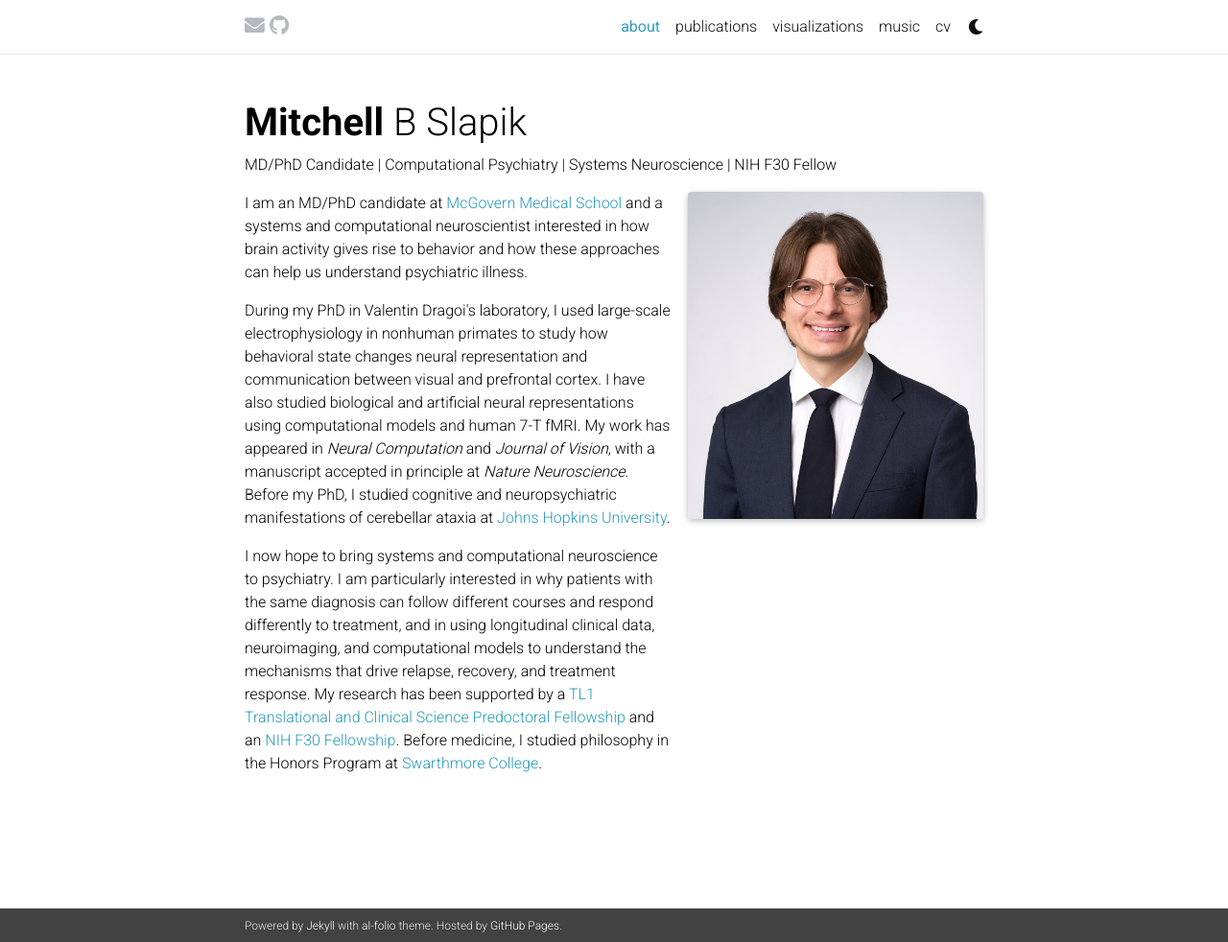
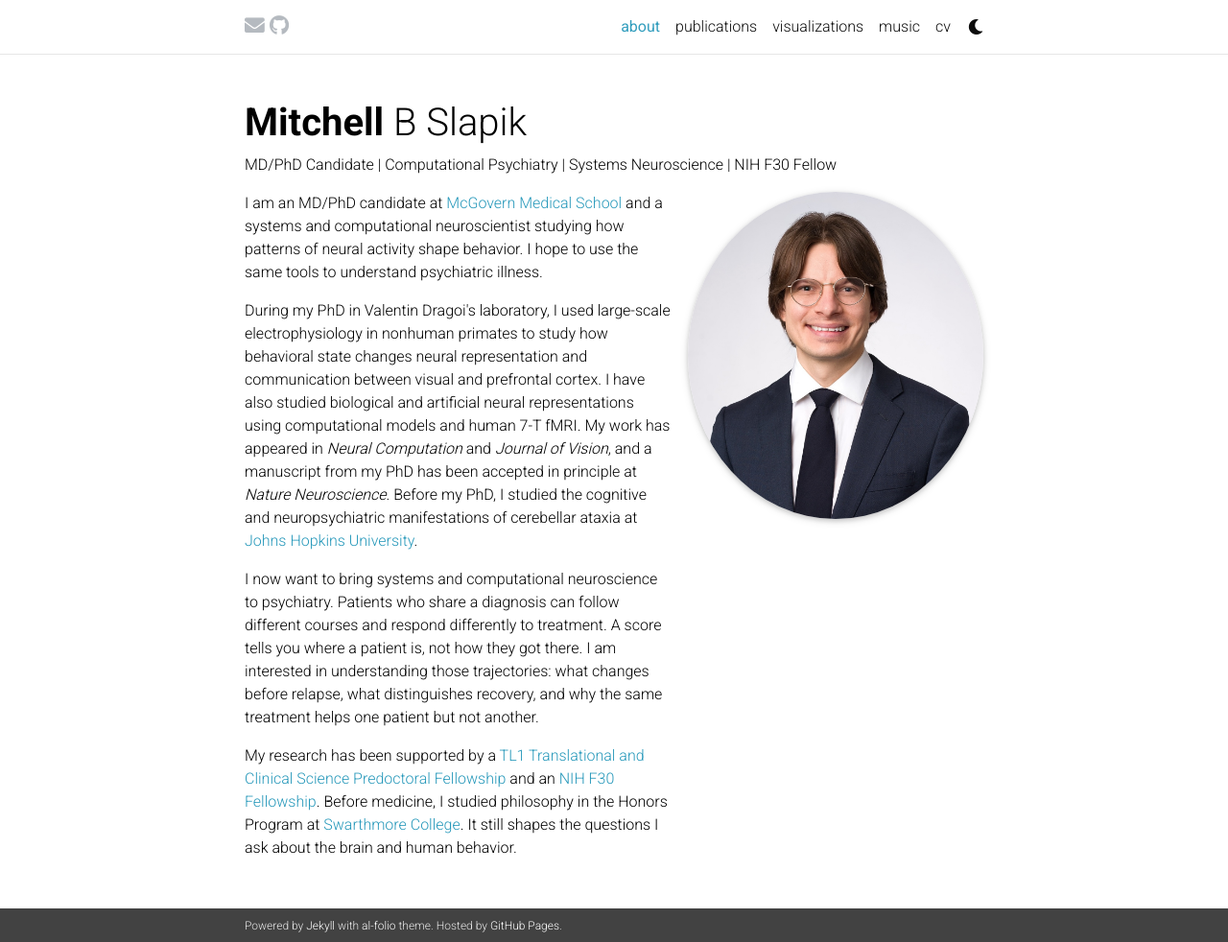
Before and after one commit to mitchellslapik/mitchellslapik.github.io, a Jekyll site: the page built from _pages/about.md, in a window 1280 px wide and 982 px high. Shown: the whole window at 96% size. Built offline with Jekyll 4.4.1, drawn with Linux system fonts in a browser that asks for light colours; full-size pictures stand in for the smaller copies a plugin makes; comment, search, counter and statistics services are not loaded; a style sheet for code colours, icons or effects is not loaded.

Commit message:
Update about.md

```diff
--- a/_pages/about.md
+++ b/_pages/about.md
@@ -16,13 +16,17 @@
 ---
 
 <p>
-I am an MD/PhD candidate at <a href="https://gsbs.uth.edu/mdphd/">McGovern Medical School</a> and a systems and computational neuroscientist interested in how brain activity gives rise to behavior and how these approaches can help us understand psychiatric illness.
+I am an MD/PhD candidate at <a href="https://gsbs.uth.edu/mdphd/">McGovern Medical School</a> and a systems and computational neuroscientist studying how patterns of neural activity shape behavior. I hope to use the same tools to understand psychiatric illness.
 </p>
 
 <p>
-During my PhD in Valentin Dragoi's laboratory, I used large-scale electrophysiology in nonhuman primates to study how behavioral state changes neural representation and communication between visual and prefrontal cortex. I have also studied biological and artificial neural representations using computational models and human 7-T fMRI. My work has appeared in <em>Neural Computation</em> and <em>Journal of Vision</em>, with a manuscript accepted in principle at <em>Nature Neuroscience</em>. Before my PhD, I studied cognitive and neuropsychiatric manifestations of cerebellar ataxia at <a href="https://www.jhu.edu/">Johns Hopkins University</a>.
+During my PhD in Valentin Dragoi's laboratory, I used large-scale electrophysiology in nonhuman primates to study how behavioral state changes neural representation and communication between visual and prefrontal cortex. I have also studied biological and artificial neural representations using computational models and human 7-T fMRI. My work has appeared in <em>Neural Computation</em> and <em>Journal of Vision</em>, and a manuscript from my PhD has been accepted in principle at <em>Nature Neuroscience</em>. Before my PhD, I studied the cognitive and neuropsychiatric manifestations of cerebellar ataxia at <a href="https://www.jhu.edu/">Johns Hopkins University</a>.
 </p>
 
 <p>
-I now hope to bring systems and computational neuroscience to psychiatry. I am particularly interested in why patients with the same diagnosis can follow different courses and respond differently to treatment, and in using longitudinal clinical data, neuroimaging, and computational models to understand the mechanisms that drive relapse, recovery, and treatment response. My research has been supported by a <a href="https://www.uth.edu/ccts/education-training/tl1-program">TL1 Translational and Clinical Science Predoctoral Fellowship</a> and an <a href="https://researchtraining.nih.gov/programs/fellowships/F30">NIH F30 Fellowship</a>. Before medicine, I studied philosophy in the Honors Program at <a href="https://www.swarthmore.edu/">Swarthmore College</a>.
+I now want to bring systems and computational neuroscience to psychiatry. Patients who share a diagnosis can follow different courses and respond differently to treatment. A score tells you where a patient is, not how they got there. I am interested in understanding those trajectories: what changes before relapse, what distinguishes recovery, and why the same treatment helps one patient but not another.
 </p>
+
+<p>
+My research has been supported by a <a href="https://www.uth.edu/ccts/education-training/tl1-program">TL1 Translational and Clinical Science Predoctoral Fellowship</a> and an <a href="https://researchtraining.nih.gov/programs/fellowships/F30">NIH F30 Fellowship</a>. Before medicine, I studied philosophy in the Honors Program at <a href="https://www.swarthmore.edu/">Swarthmore College</a>. It still shapes the questions I ask about the brain and human behavior.
+</p>
```
Also changed, not shown: other parts of _pages/about.md (+1 -1 lines).
